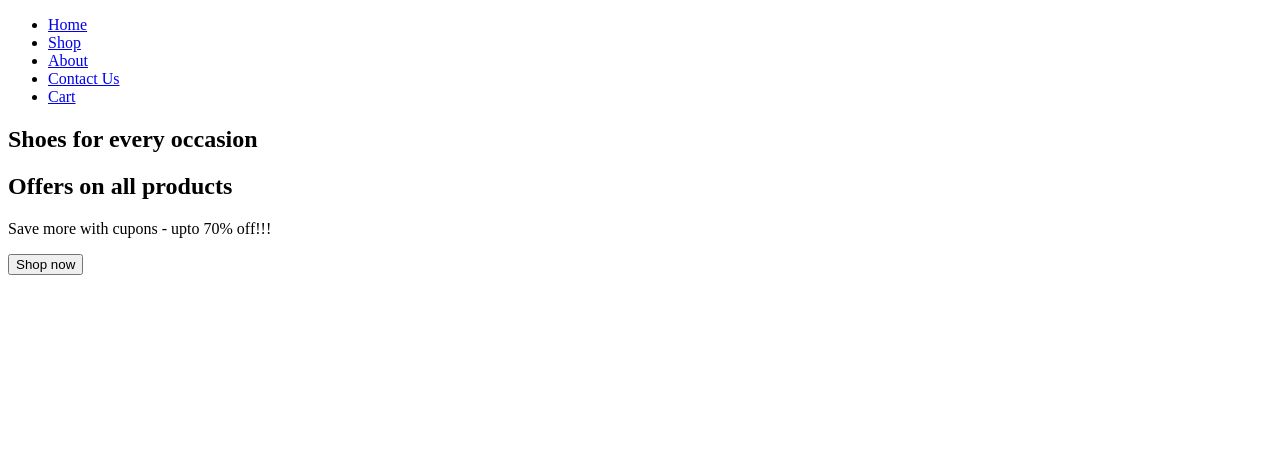
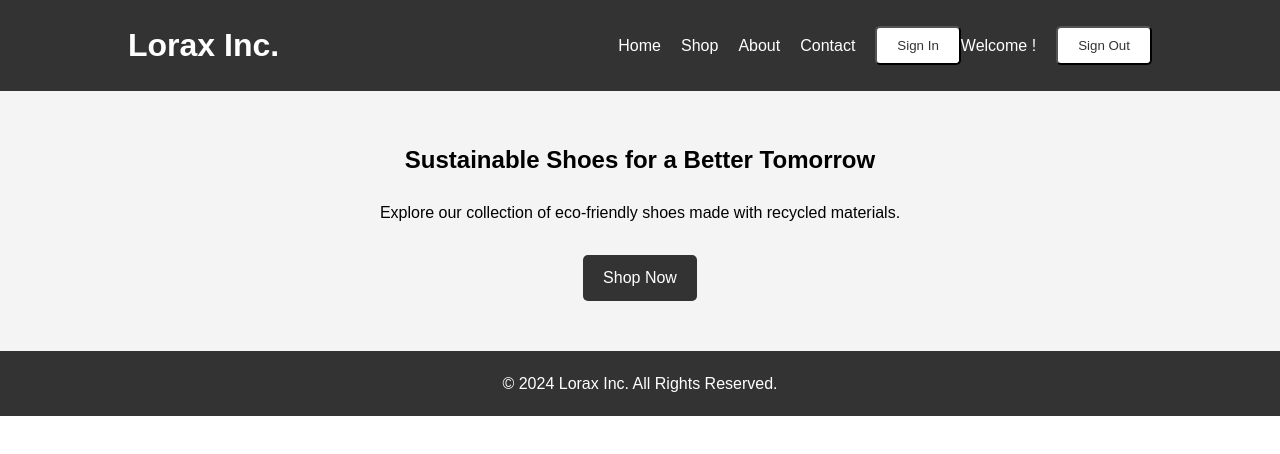
Before and after one commit to Manasvenee/Lorax, a plain HTML site: page index.html in a window 1280 px wide. Drawn offline with Linux system fonts and the light colour scheme; no server answers.

Commit message:
Basic Landing Page + Sign In Functionality

```diff
--- /dev/null
+++ b/app.js
@@ -0,0 +1,56 @@
+  // Import the functions you need from the SDKs you need
+  import { initializeApp } from "https://www.gstatic.com/firebasejs/10.8.0/firebase-app.js";
+  // TODO: Add SDKs for Firebase products that you want to use
+  // https://firebase.google.com/docs/web/setup#available-libraries
+  import { getAuth, GoogleAuthProvider, signInWithPopup, signOut, onAuthStateChanged } from "https://www.gstatic.com/firebasejs/10.8.0/firebase-auth.js";
+  // Your web app's Firebase configuration
+  const firebaseConfig = {
+    apiKey: "AIzaSyCtBEMuGaFpd4UclPi8kgDwyyXj6CRUbB4",
+    authDomain: "lorax-inc-b5fb8.firebaseapp.com",
+    projectId: "lorax-inc-b5fb8",
+    storageBucket: "lorax-inc-b5fb8.appspot.com",
+    messagingSenderId: "933426481454",
+    appId: "1:933426481454:web:7ad7fc6ad3d0a869dc92bf"
+  };
+
+  // Initialize Firebase
+  const app = initializeApp(firebaseConfig);
+  const auth = getAuth();
+  const provider = new GoogleAuthProvider();
+  const signInButton = document.getElementById("signInButton");
+  const signOutButton = document.getElementById("signOutButton");
+  const message = document.getElementById("message");
+  const userName = document.getElementById("userName");
+
+  const userSignIn = async() => {
+    signInWithPopup(auth, provider)
+    .then((result) => {
+        const user = result.user;
+        console.log(user);
+    }).catch((error) => {
+        const errorCode = error.code;
+        const errorMessage = error.message;
+    })
+  }
+
+  const userSignOut = async() => {
+    signOut(auth).then(() => {
+        alert("You have signed out successfully!");
+    }).catch((error) => {})
+  }
+
+  onAuthStateChanged(auth, (user) => {
+    if(user) {
+        signOutButton.style.display = "block";
+        message.style.display = "block";
+        signInButton.style.display = "none"
+        userName.innerHTML = user.displayName;
+    } else {
+        signOutButton.style.display = "none";
+        message.style.display = "none";
+        signInButton.style.display = "block"
+    }
+  })
+
+signInButton.addEventListener('click', userSignIn);
+signOutButton.addEventListener('click', userSignOut);
--- a/index.html
+++ b/index.html
@@ -1,30 +1,40 @@
 <!DOCTYPE html>
 <html lang="en">
 <head>
-        <title>LORAX</title>
+    <meta charset="UTF-8">
+    <meta name="viewport" content="width=device-width, initial-scale=1.0">
+    <title>Lorax Inc. - Sustainable Shoes</title>
+    <link rel="stylesheet" href="styles.css">
 </head>
 <body>
-        <section>
-            <div>
+    <header>
+        <div class="container">
+            <h1>Lorax Inc.</h1>
+            <nav>
                 <ul>
-                    <li><a href="index.html">Home</a></li>
-                    <li><a href="shop.html">Shop</a></li>
-                    <li><a href="about.html">About</a></li>
-                    <li><a href="contact.html">Contact Us</a></li>
-                    <li><a href="cart.html">Cart</a></li>
+                    <li><a href="#">Home</a></li>
+                    <li><a href="#">Shop</a></li>
+                    <li><a href="#">About</a></li>
+                    <li><a href="#">Contact</a></li>
+                    <button id="signInButton" class="btnLight">Sign In</button>
+                    <li id="message"><p>Welcome <span id="userName"></span>!</p></li>
+                    <button id="signOutButton" class="btnLight">Sign Out</button>
                 </ul>
+            </nav>
+        </div>
+    </header>
+    <section class="hero">
+        <div class="container">
+            <h2>Sustainable Shoes for a Better Tomorrow</h2>
+            <p>Explore our collection of eco-friendly shoes made with recycled materials.</p>
+            <a href="#" class="btnDark">Shop Now</a>
         </div>
     </section>
-
-        <section>
-            <h2>Shoes for every occasion</h2>
-            <h1>Offers on all products</h1>
-            <p>Save more with cupons - upto 70% off!!!</p>
-            <button>Shop now</button>
-        </section>
-
-        <section id="feature">
-            <div class="fe-box"></div>
-        </section>
+    <footer>
+        <div class="container">
+            <p>&copy; 2024 Lorax Inc. All Rights Reserved.</p>
+        </div>
+    </footer>
+    <script type="module" src="app.js"></script>
 </body>
 </html>
--- /dev/null
+++ b/styles.css
@@ -0,0 +1,113 @@
+/* Resetting default margin and padding */
+* {
+    margin: 0;
+    padding: 0;
+    box-sizing: border-box;
+}
+
+/* Global Styles */
+body {
+    font-family: Arial, sans-serif;
+    line-height: 1.6;
+}
+
+.container {
+    width: 80%;
+    margin: auto;
+}
+
+/* Header Styles */
+header {
+    background: #333;
+    color: #fff;
+    padding: 20px 0;
+}
+
+header .container {
+    display: flex;
+    justify-content: space-between;
+    align-items: center;
+}
+
+header nav ul {
+    list-style: none;
+    display: flex;
+    align-items: center;
+}
+
+header nav ul li {
+    margin-right: 20px;
+}
+
+header nav ul li a {
+    text-decoration: none;
+    color: #fff;
+}
+
+/* Hero Section Styles */
+.hero {
+    background: #f4f4f4;
+    padding: 50px 0;
+    text-align: center;
+}
+
+.hero h2 {
+    margin-bottom: 20px;
+}
+
+.hero p {
+    margin-bottom: 30px;
+}
+
+.btnDark {
+    display: inline-block;
+    background: #333;
+    color: #fff;
+    padding: 10px 20px;
+    text-decoration: none;
+    border-radius: 5px;
+}
+
+.btnLight {
+    display: inline-block;
+    background: #fff;
+    color: #333;
+    padding: 10px 20px;
+    text-decoration: none;
+    border-radius: 5px;
+}
+
+.btn:hover {
+    background: #555;
+}
+
+/* Products Section Styles */
+.products {
+    padding: 50px 0;
+}
+
+.product {
+    margin-bottom: 30px;
+    text-align: center;
+}
+
+.product img {
+    max-width: 100%;
+}
+
+.product h3 {
+    margin-top: 10px;
+}
+
+.product p {
+    font-weight: bold;
+    color: #333;
+}
+
+/* Footer Styles */
+footer {
+    background: #333;
+    color: #fff;
+    padding: 20px 0;
+    text-align: center;
+}
```
Lines whose indentation alone changed are shown as unchanged.
